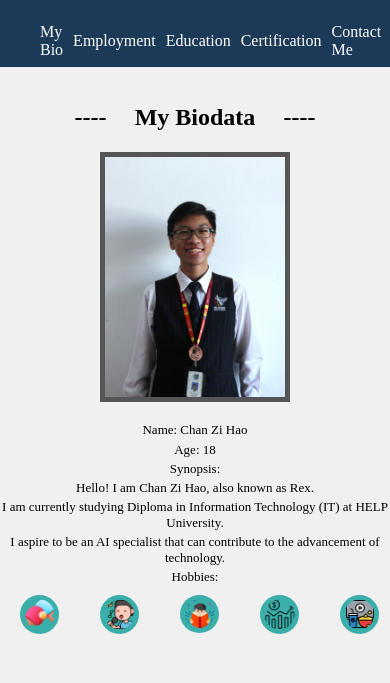
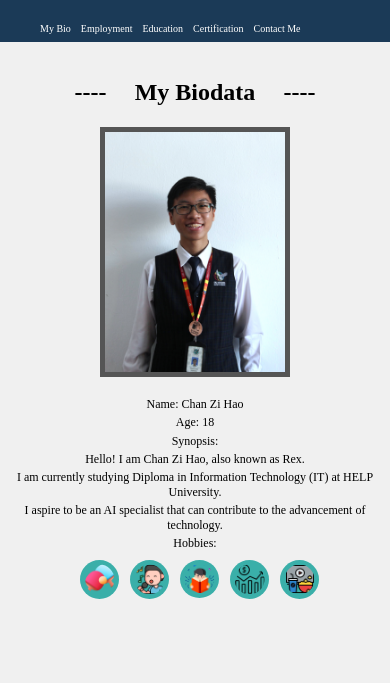
Before and after one commit to Rexchan06/rex_cv, a plain HTML site: page index.html in a window 390 px wide. Shown: the part 67-750 px from the top of the page. Drawn offline with Linux system fonts and the light colour scheme.

Commit message:
Update styles.css

```diff
--- a/styles.css
+++ b/styles.css
@@ -115,6 +115,10 @@ a {
 }
 
 @media (max-width:680px) {
+    .navbtn li {
+        font-size: 10px;
+    }
+
     .intro {
         display: flex;
         flex-direction: column;
@@ -125,14 +129,15 @@ a {
     }
 
     .bio {
+        flex-wrap: wrap;
         margin-top: 20px;
         text-align: center;
+
     }
 
     .bio li {
-        font-size: 13px;
+        font-size: 12px;
     }
-
 
     .mybio h2 {
         font-size: 24px;
@@ -173,15 +178,19 @@ a {
     padding-top: 1.5%;
 }
 
+.hobbies li {
+    list-style-type: none;
+    padding: 0px 25px;
+}
+
 @media (max-width:680px) {
     .hobbies {
         justify-content: center;
     }
-}
 
-.hobbies li {
-    list-style-type: none;
-    padding: 0px 25px;
+    .hobbies li {
+        padding: 0px 10px;
+    }
 }
 
 .pingpong {
```
